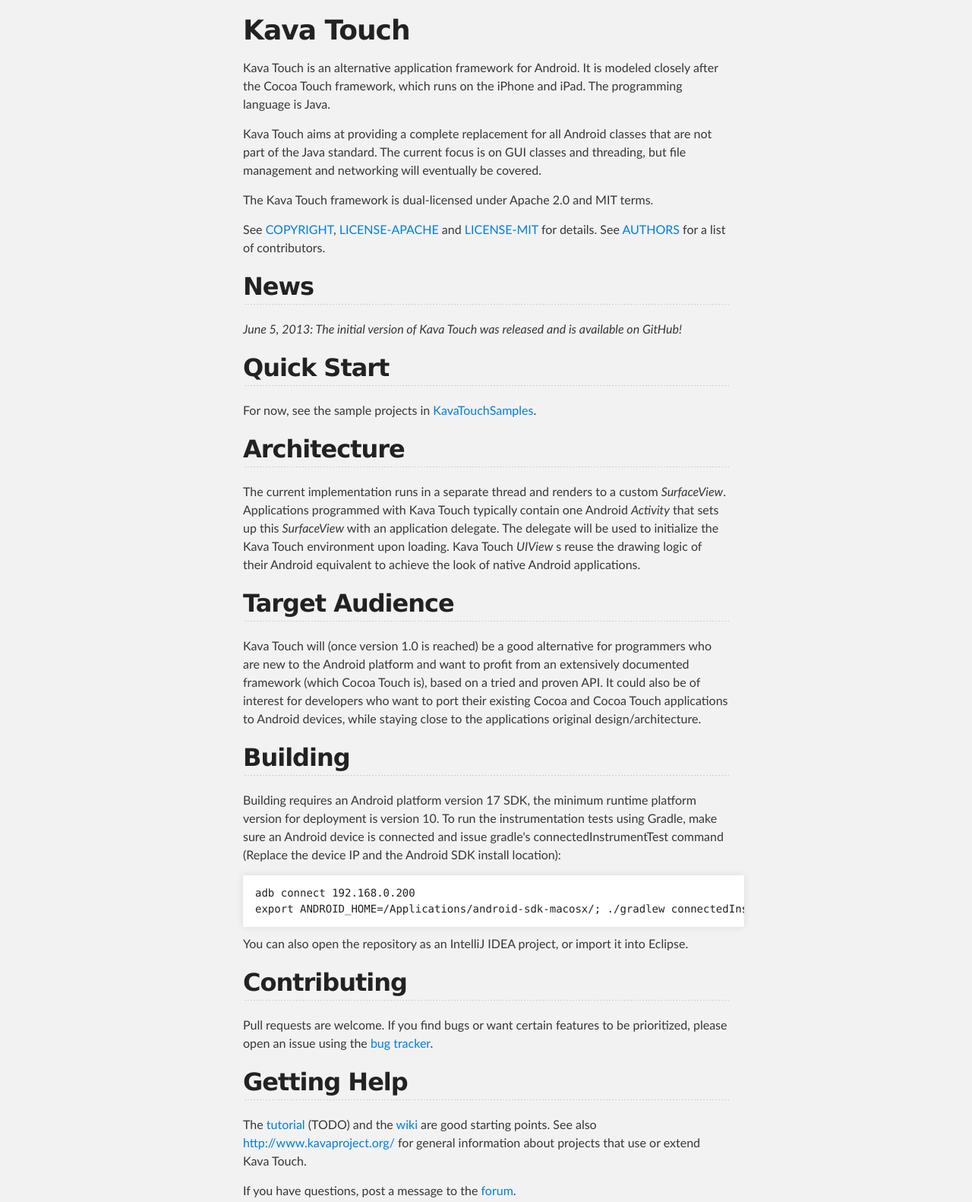
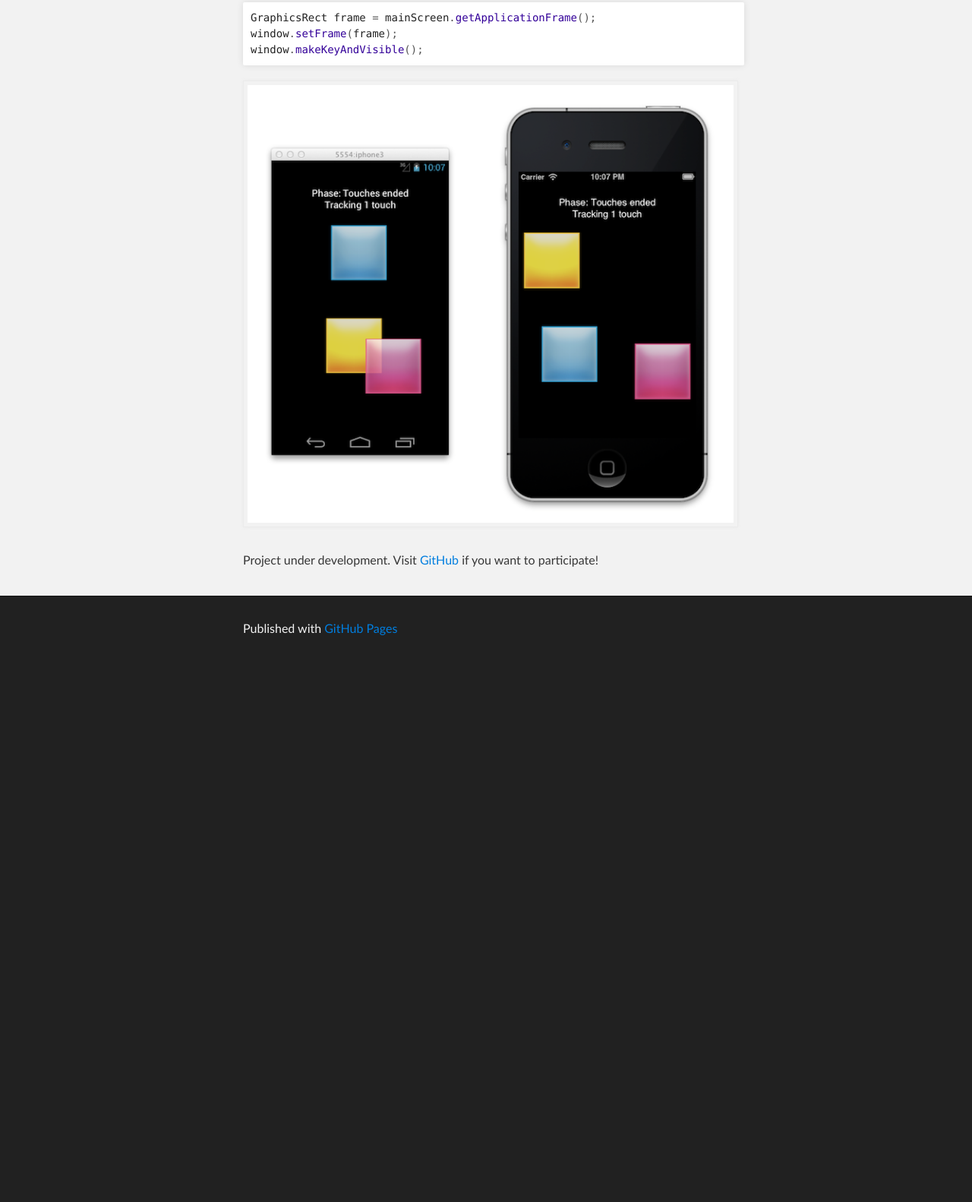
Before and after one commit to KavaProject/kavaproject.github.io, a plain HTML site: page index.html in a window 1280 px wide. Shown: the part 247-1829 px from the top of the page at 76% size. After the commit the page ends 1121 px from the top, so only its background shows below. Drawn offline with Linux system fonts and the light colour scheme.

Commit message:
Replace master branch with page content via GitHub

```diff
--- a/index.html
+++ b/index.html
@@ -27,59 +27,14 @@
     <!-- MAIN CONTENT -->
     <div id="main_content_wrap" class="outer">
       <section id="main_content" class="inner">
-        <h1>
-<a name="kava-touch" class="anchor" href="#kava-touch"><span class="octicon octicon-link"></span></a>Kava Touch</h1>
+        <div class="highlight"><pre><span class="n">GraphicsRect</span> <span class="n">frame</span> <span class="o">=</span> <span class="n">mainScreen</span><span class="o">.</span><span class="na">getApplicationFrame</span><span class="o">();</span>
+<span class="n">window</span><span class="o">.</span><span class="na">setFrame</span><span class="o">(</span><span class="n">frame</span><span class="o">);</span>
+<span class="n">window</span><span class="o">.</span><span class="na">makeKeyAndVisible</span><span class="o">();</span>
+</pre></div>
 
-<p>Kava Touch is an alternative application framework for Android. It is modeled closely after the Cocoa Touch framework, which runs on the iPhone and iPad. The programming language is Java.</p>
+<p><img src="Touches.png" alt="Touches"></p>
 
-<p>Kava Touch aims at providing a complete replacement for all Android classes that are not part of the Java standard. The current focus is on GUI classes and threading, but file management and networking will eventually be covered.</p>
-
-<p>The Kava Touch framework is dual-licensed under Apache 2.0 and MIT terms.</p>
-
-<p>See <a href="COPYRIGHT">COPYRIGHT</a>, <a href="LICENSE-APACHE">LICENSE-APACHE</a> and <a href="LICENSE-MIT">LICENSE-MIT</a> for details. See <a href="AUTHORS">AUTHORS</a> for a list of contributors.</p>
-
-<h2>
-<a name="news" class="anchor" href="#news"><span class="octicon octicon-link"></span></a>News</h2>
-
-<p><em>June 5, 2013: The initial version of Kava Touch was released and is available on GitHub!</em></p>
-
-<h2>
-<a name="quick-start" class="anchor" href="#quick-start"><span class="octicon octicon-link"></span></a>Quick Start</h2>
-
-<p>For now, see the sample projects in <a href="https://github.com/KavaProject/KavaTouchSamples">KavaTouchSamples</a>.</p>
-
-<h2>
-<a name="architecture" class="anchor" href="#architecture"><span class="octicon octicon-link"></span></a>Architecture</h2>
-
-<p>The current implementation runs in a separate thread and renders to a custom <em>SurfaceView</em>. Applications programmed with Kava Touch typically contain one Android <em>Activity</em> that sets up this <em>SurfaceView</em> with an application delegate. The delegate will be used to initialize the Kava Touch environment upon loading. Kava Touch <em>UIView</em> s reuse the drawing logic of their Android equivalent to achieve the look of native Android applications.</p>
-
-<h2>
-<a name="target-audience" class="anchor" href="#target-audience"><span class="octicon octicon-link"></span></a>Target Audience</h2>
-
-<p>Kava Touch will (once version 1.0 is reached) be a good alternative for programmers who are new to the Android platform and want to profit from an extensively documented framework (which Cocoa Touch is), based on a tried and proven API. It could also be of interest for developers who want to port their existing Cocoa and Cocoa Touch applications to Android devices, while staying close to the applications original design/architecture.</p>
-
-<h2>
-<a name="building" class="anchor" href="#building"><span class="octicon octicon-link"></span></a>Building</h2>
-
-<p>Building requires an Android platform version 17 SDK, the minimum runtime platform version for deployment is version 10. To run the instrumentation tests using Gradle, make sure an Android device is connected and issue gradle's connectedInstrumentTest command (Replace the device IP and the Android SDK install location):</p>
-
-<pre><code>adb connect 192.168.0.200
-export ANDROID_HOME=/Applications/android-sdk-macosx/; ./gradlew connectedInstrumentTest
-</code></pre>
-
-<p>You can also open the repository as an IntelliJ IDEA project, or import it into Eclipse.</p>
-
-<h2>
-<a name="contributing" class="anchor" href="#contributing"><span class="octicon octicon-link"></span></a>Contributing</h2>
-
-<p>Pull requests are welcome. If you find bugs or want certain features to be prioritized, please open an issue using the <a href="http://kava.myjetbrains.com/youtrack/issues/KT">bug tracker</a>.</p>
-
-<h2>
-<a name="getting-help" class="anchor" href="#getting-help"><span class="octicon octicon-link"></span></a>Getting Help</h2>
-
-<p>The <a href="https://github.com/KavaProject/KavaTouch/wiki/tutorial">tutorial</a> (TODO) and the <a href="https://github.com/KavaProject/KavaTouch/wiki">wiki</a> are good starting points. See also <a href="http://www.kavaproject.org/">http://www.kavaproject.org/</a> for general information about projects that use or extend Kava Touch.</p>
-
-<p>If you have questions, post a message to the <a href="http://kava-touch.14305.n7.nabble.com">forum</a>.</p>
+<p>Project under development. Visit <a href="https://github.com/KavaProject/KavaTouch">GitHub</a> if you want to participate!</p>
       </section>
     </div>
 
```
Also changed, not shown: params.json (+1 -1 lines).
